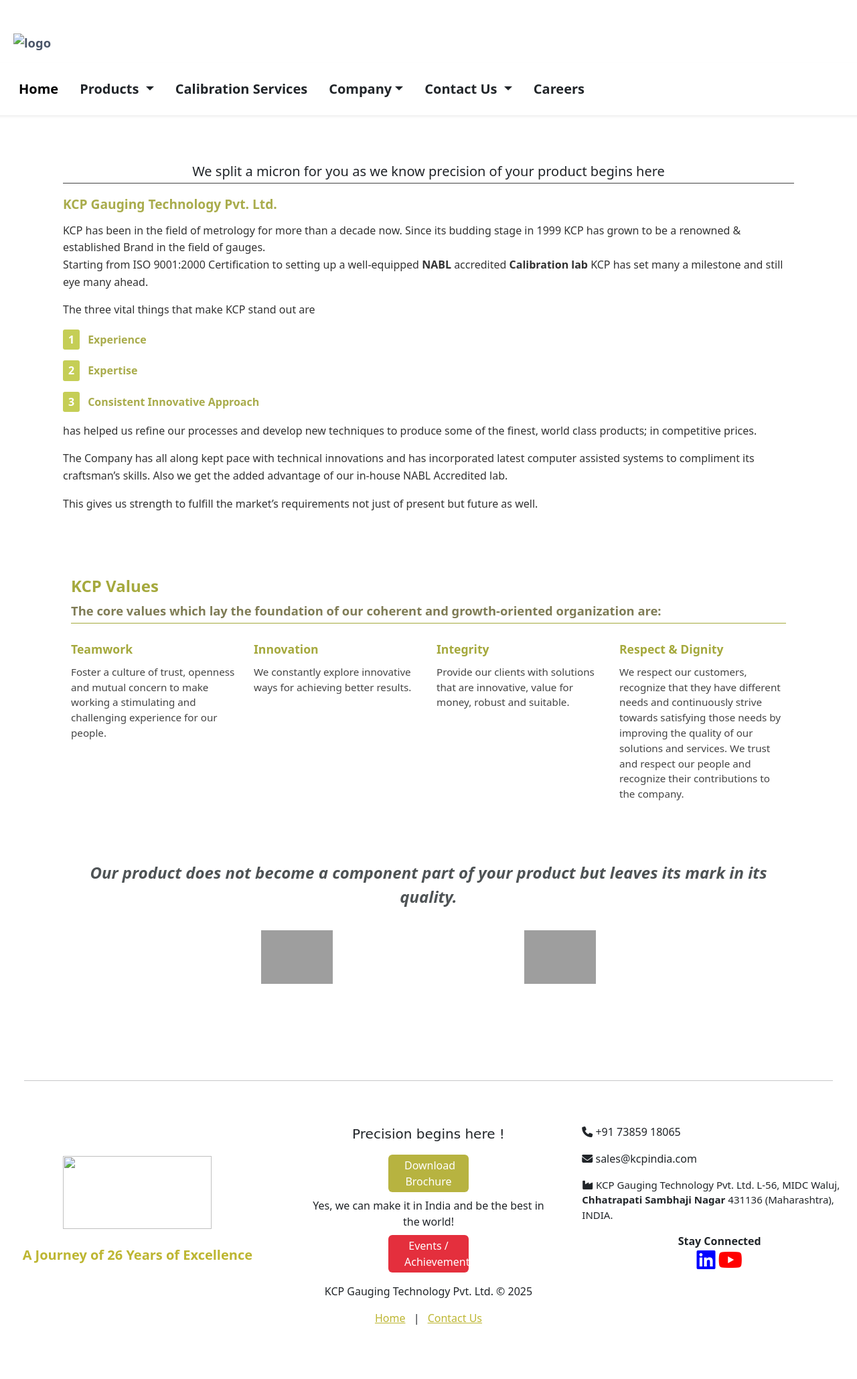
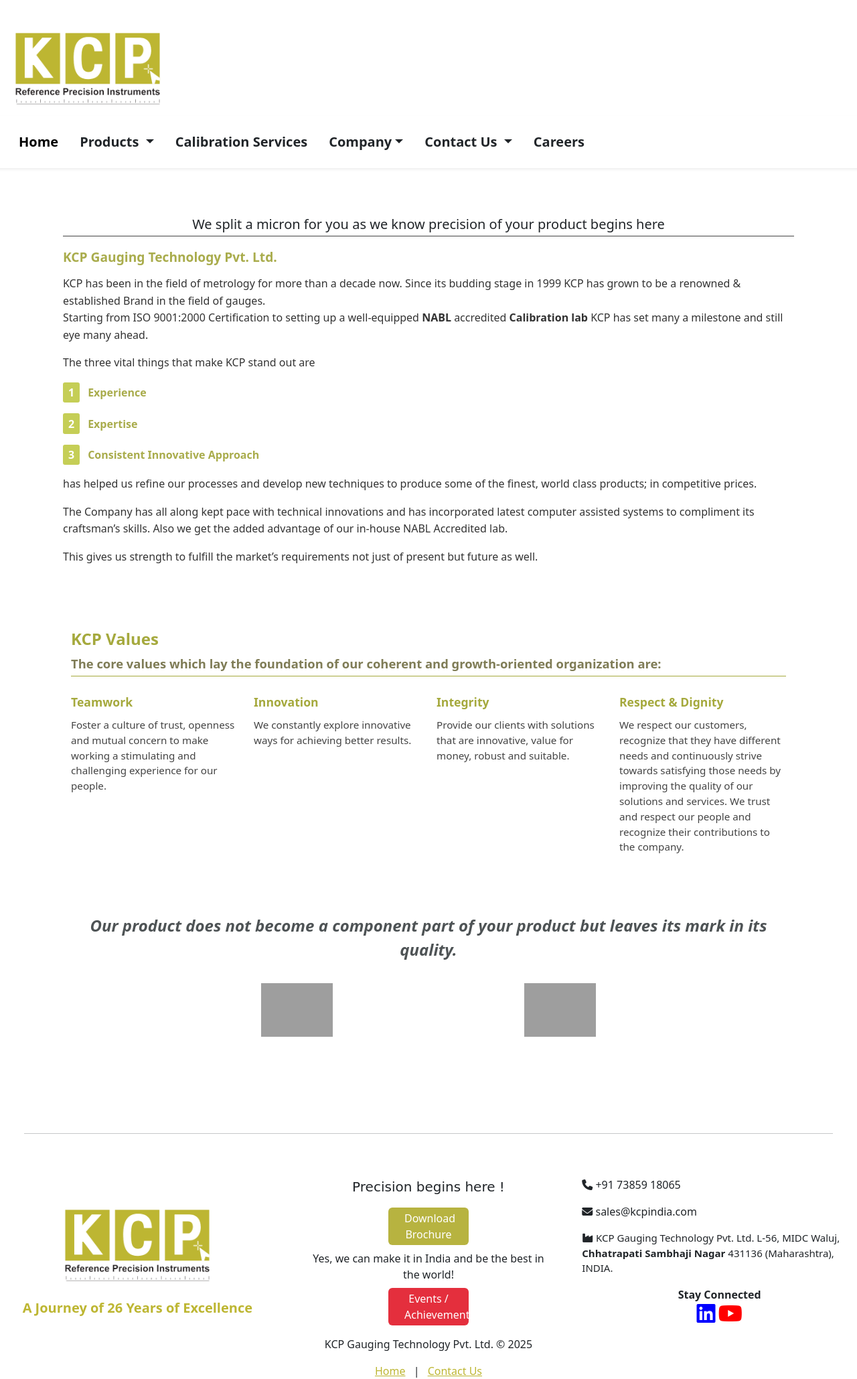
Before and after one commit to Nileshrajyevale/kcp_clone_1, a plain HTML site: page company.html in a window 1280 px wide. Shown: the whole page at 67% size. Before the commit the page ends 1980 px from the top, so only its background shows below. Drawn offline with nearby package versions, Linux system fonts and the light colour scheme; the site is published under a folder, as on GitHub Pages, so addresses that start at the root find nothing; grey boxes are pictures that could not be loaded.

Commit message:
company.html

```diff
--- a/company.html
+++ b/company.html
@@ -17,7 +17,7 @@
 
                 <div class="row">
                     <div class="col-12 pt-5 float-left">
-                         <img src="/logo kcp.png "  style="width: 222.19px; height: 109px; margin-left: 20px;" alt="logo">
+                         <img src="logo kcp.png "  style="width: 222.19px; height: 109px; margin-left: 20px;" alt="logo">
                     </div>
                     <div class="col-12 shadow-sm mt-3">
                          <nav class="navbar navbar-expand-lg">
@@ -179,7 +179,7 @@
                 </div>
                 <div class="row mt-5">
                     <div class="col-4 pt-5 float-left text-center">
-                        <img src="/logo kcp.png" class="" style="width: 222.19px; height: 109px;"  alt=""><br><br>
+                        <img src="logo kcp.png" class="" style="width: 222.19px; height: 109px;"  alt=""><br><br>
                         <span class="fw-bold fs-5 text-amber-700 font-medium select-text" style="color: #BDB632;">A Journey of 26 Years of Excellence</span>
                     </div>
                         <div class="col-4">
@@ -208,4 +208,5 @@
         </footer>
     </section>
 </body>
+
 </html>
```
